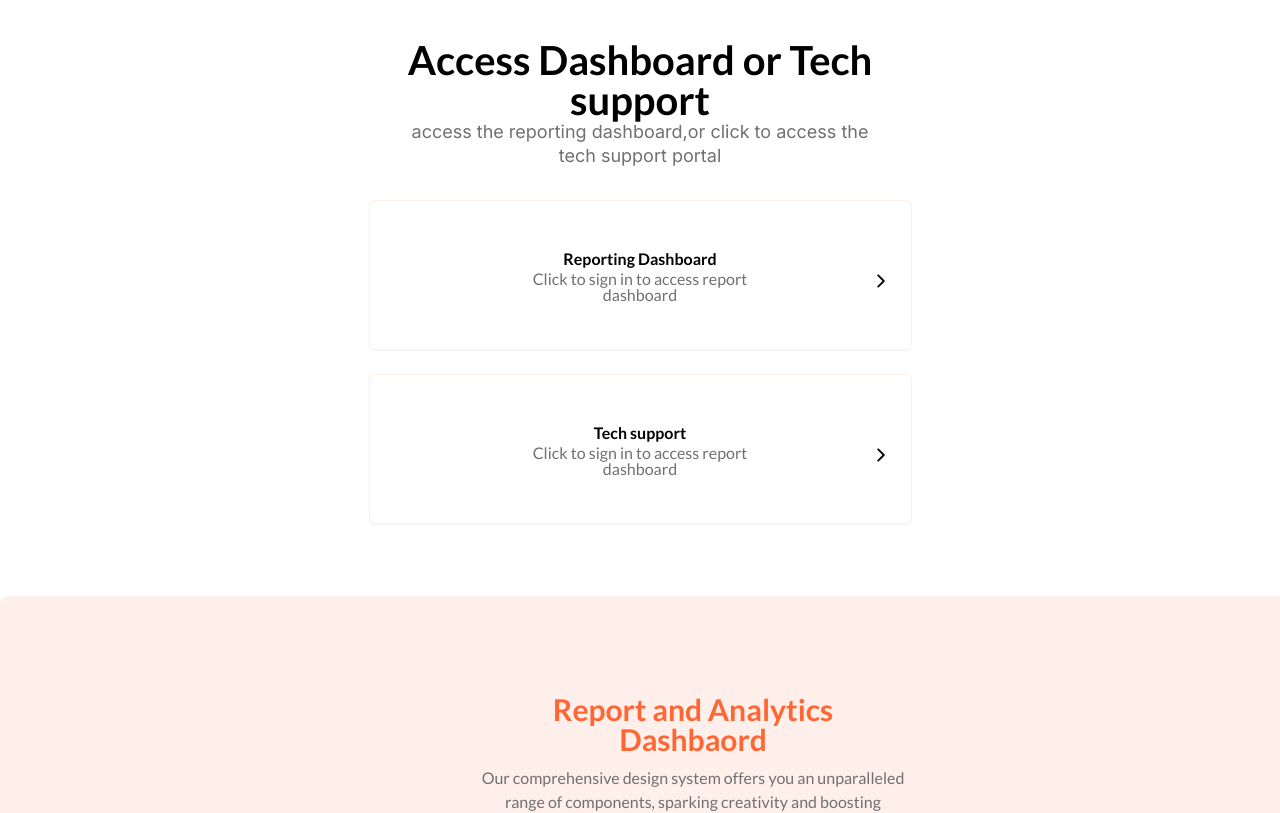
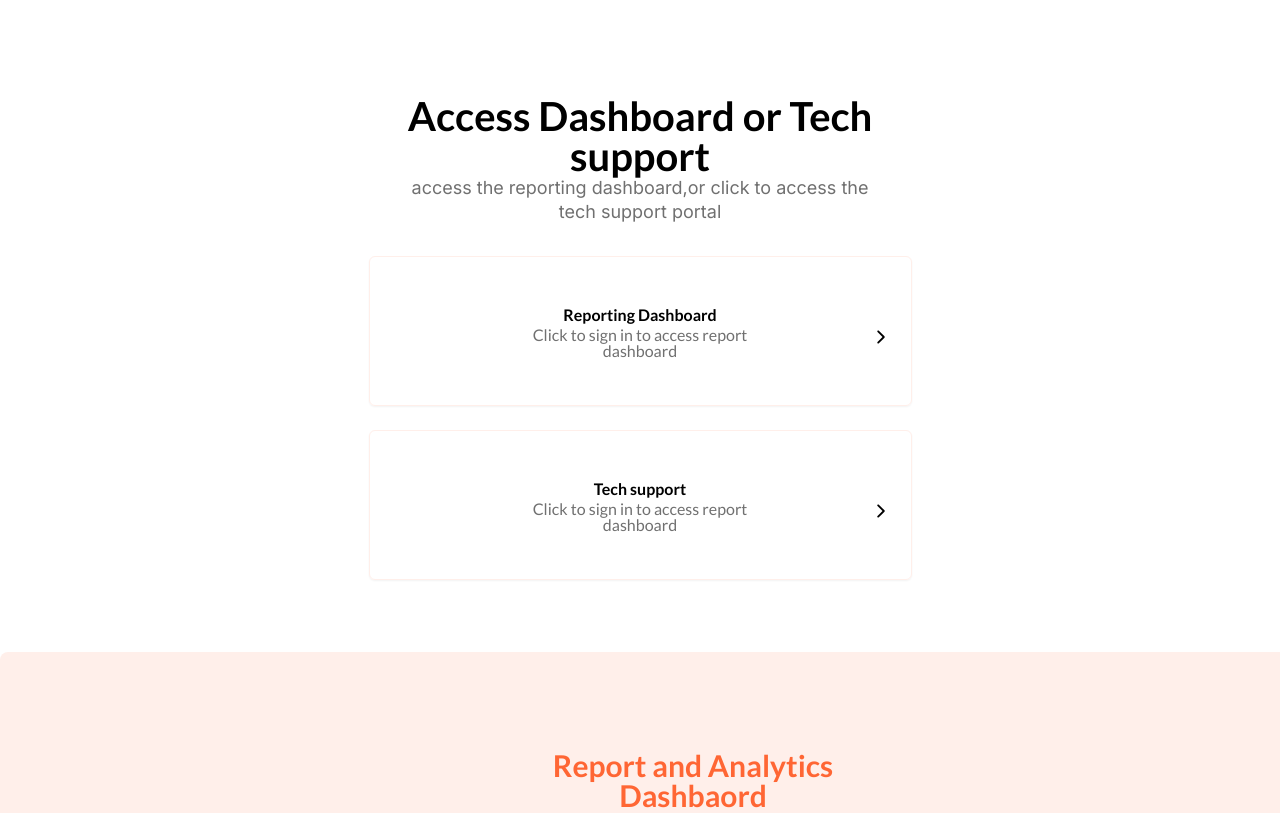
Before and after one commit to mr-atuzie/secureAuth_FE, a React (Create React App) app: page / in a window 1280 px wide. Shown: the top 813 px of the page. Built offline with nearby package versions, Linux system fonts and the light colour scheme.

Commit message:
--minor fix--

```diff
--- a/src/pages/DashboardOptions.jsx
+++ b/src/pages/DashboardOptions.jsx
@@ -4,7 +4,7 @@
 
 const DashboardOptions = () => {
   return (
-    <div className=" w-full min-h-screen  flex flex-col items-center justify-center">
+    <div className=" w-full min-h-screen  flex flex-col items-center  pt-14 justify-center">
       <h2 className=" text-[24px] text-center md:text-[30px] lg:text-[40px] font-bold mt-10 leading-none">
         Access Dashboard or Tech <br /> support
       </h2>
```
